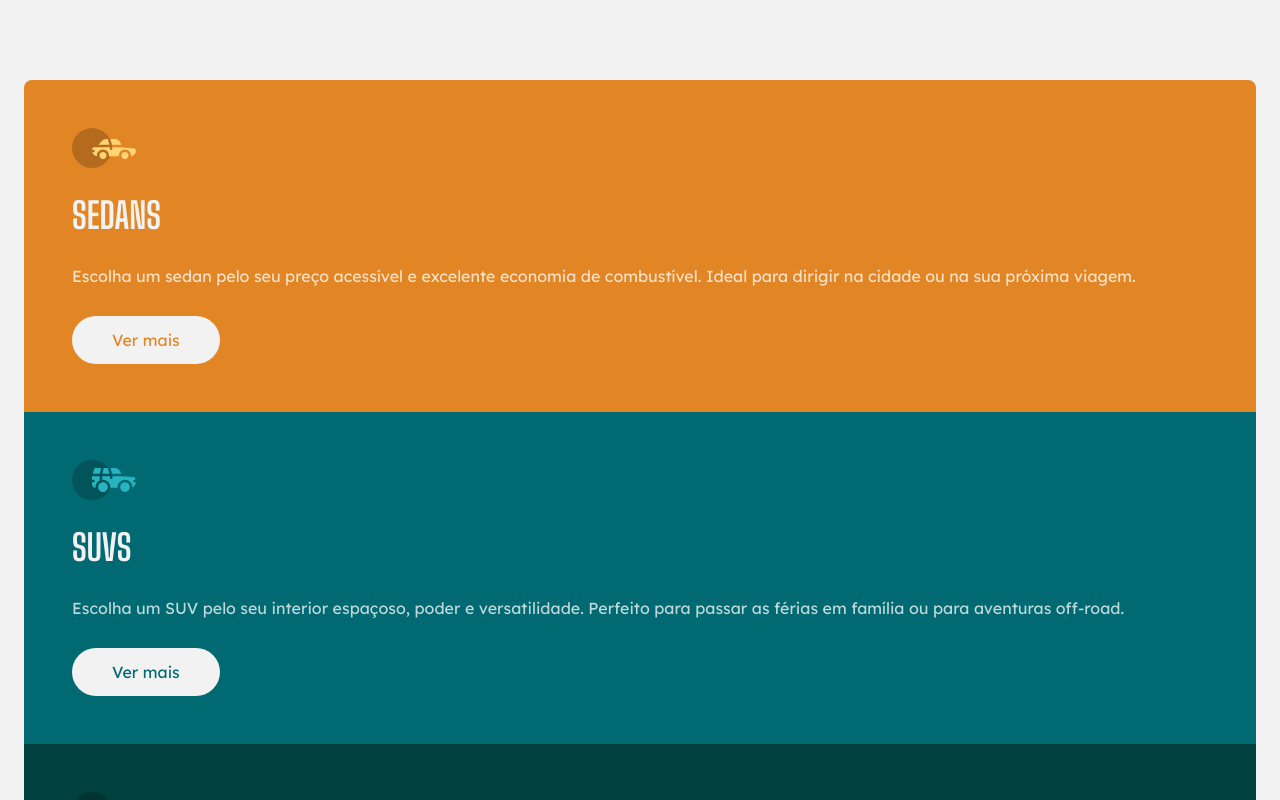
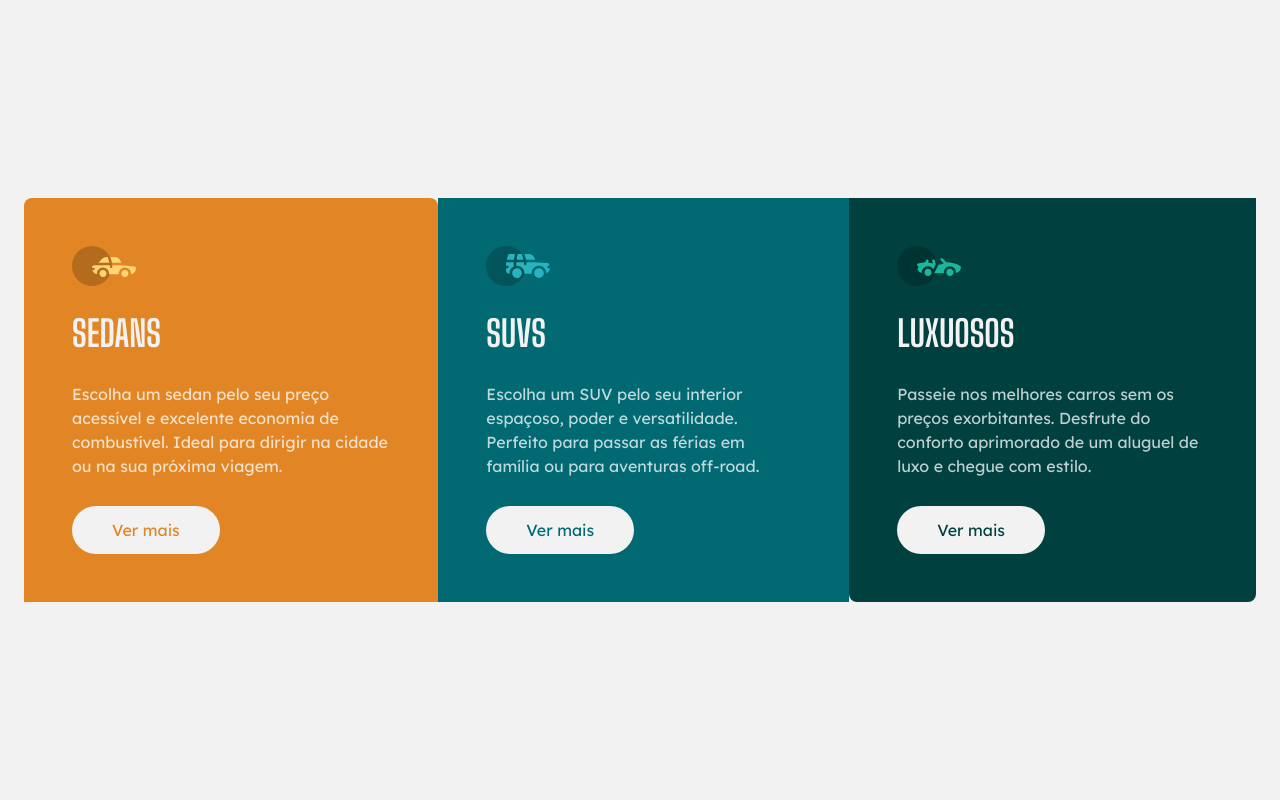
Before and after one commit to Joao-VictorRB/Projeto-Carros, a React (Vite) app: page / in a window 1280 px wide. Shown: the top 800 px of the page. Built offline with nearby package versions, Linux system fonts and the light colour scheme.

Commit message:
primeiro commit da responsividade

```diff
--- a/src/App.jsx
+++ b/src/App.jsx
@@ -4,8 +4,8 @@
 
 export default function App() {
   return (
-    <main className="min-h-svh bg-offwhitebg py-20 px-6">
-      <section>
+    <main className="min-h-svh bg-offwhitebg py-20 px-6 antialiased lg:flex justify-center items-center">
+      <section className="lg:flex">
 
         <div className="bg-orange p-12 rounded-t-lg">
           <img src={iconSedans} alt="ícone de carrros sedan" className="mb-7" />
```
